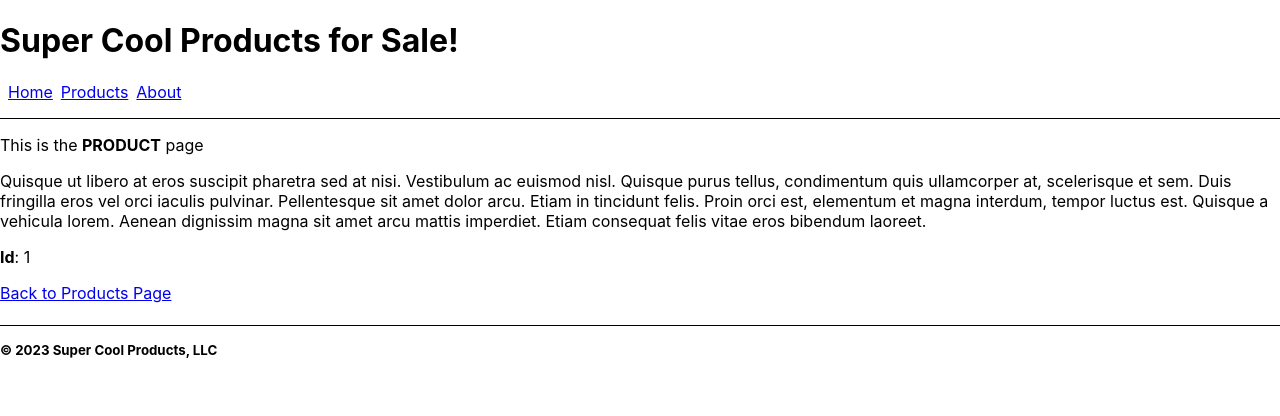
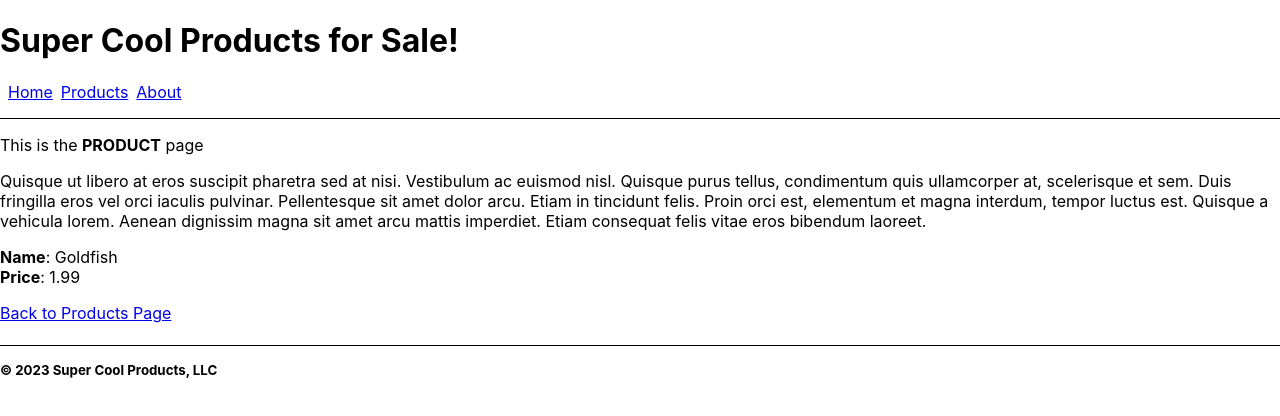
Before and after one commit to ScottWiniarski/react-router-demo, a React (Create React App) app: page /product/1 in a window 1280 px wide. Shown: the top 416 px of the page. Built offline with nearby package versions, Linux system fonts and the light colour scheme.

Commit message:
1.14 using props to display product data * Passing props through router link to Product * Displaying product information in Product page, passed as a prop

```diff
--- a/src/App.js
+++ b/src/App.js
@@ -32,7 +32,7 @@
         <Route index element={<Home />} />
         <Route path="home" element={<Home />} />
         <Route path="products" element={<Products products={products} />} />
-        <Route path="product/:id" element={<Product />} />
+        <Route path="product/:id" element={<Product products={products} />} />
         <Route path="about" element={<About />} />
         <Route path="*" element={<NoMatch />} />
       </Routes>
--- a/src/Components/Product.jsx
+++ b/src/Components/Product.jsx
@@ -1,8 +1,11 @@
 import { Link } from 'react-router-dom'
 import { useParams } from 'react-router-dom';
 
-function Product() {
+function Product(props) {
   const { id } = useParams();
+  const { products } = props;
+  const idx = products.findIndex(p => p.id === Number(id));
+  const product = products[idx];
   return (
     <div>
       This is the <strong>PRODUCT</strong> page
@@ -10,7 +13,8 @@
       Quisque ut libero at eros suscipit pharetra sed at nisi. Vestibulum ac euismod nisl. Quisque purus tellus, condimentum quis ullamcorper at, scelerisque et sem. Duis fringilla eros vel orci iaculis pulvinar. Pellentesque sit amet dolor arcu. Etiam in tincidunt felis. Proin orci est, elementum et magna interdum, tempor luctus est. Quisque a vehicula lorem. Aenean dignissim magna sit amet arcu mattis imperdiet. Etiam consequat felis vitae eros bibendum laoreet.
       </p>
       <div>
-        <strong>Id</strong>: {id}
+        <strong>Name</strong>: {product.name}<br />
+        <strong>Price</strong>: {product.price}<br />
         <p><Link to="/products">Back to Products Page</Link></p>
       </div>
     </div>
```
